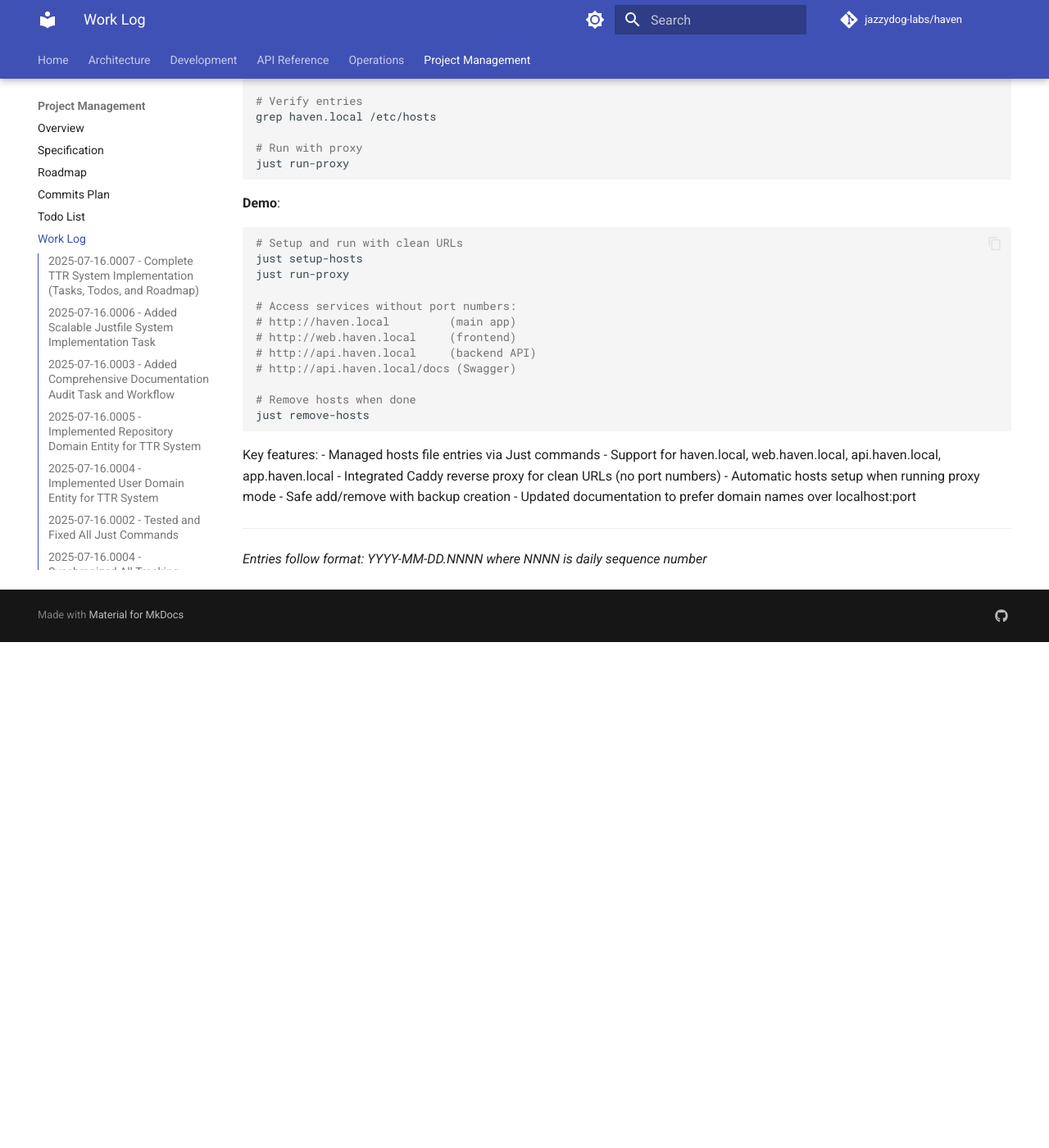
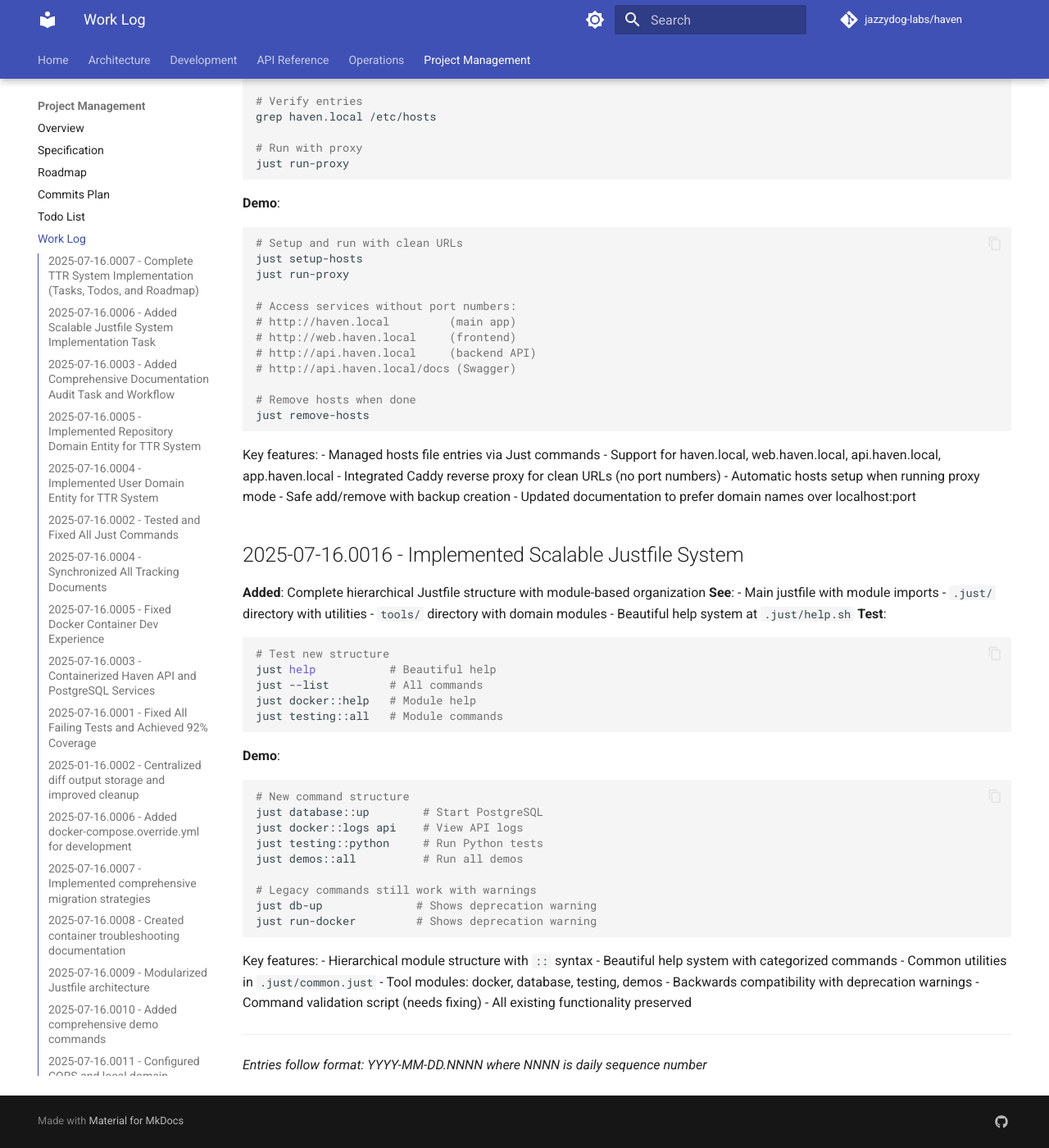
Before and after one commit to jazzydog-labs/haven, an MkDocs documentation site: the page built from docs/project-management/work-log.md, in a window 1280 px wide and 1400 px high, scrolled down 11312 px. Shown: the whole window at 82% size. Built offline with MkDocs 1.6.1 and Material for MkDocs 9.7.7, drawn with Linux system fonts in a browser that asks for light colours; comment, search, counter and statistics services are not loaded; the version menu is left out; before the commit the page ends 12095 px from its top, so only the background shows below that.

Commit message:
feat: Implement scalable Justfile system with hierarchical modules
- Created .just/ directory with common utilities and help system
- Migrated to tools/ directory for domain-specific modules
- Implemented beautiful help system with categorized commands
- Added module syntax with :: for command organization
- Preserved backwards compatibility with deprecation warnings
- Updated CLAUDE.md with new command structure

Module structure:
- docker:: for container operations
- database:: for PostgreSQL management
- testing:: for test commands
- demos:: for demonstration scripts

All existing commands work with the new structure. Legacy commands
show deprecation warnings guiding users to new syntax.

🤖 Generated with [Claude Code](https://claude.ai/code)

Co-Authored-By: Claude <noreply@anthropic.com>

````diff
--- a/docs/project-management/todo.md
+++ b/docs/project-management/todo.md
@@ -20,11 +20,11 @@ This file tracks immediate tasks and notes. For completed work, see `work-log.md
 
 3. **Frontend Development** (Priority 2):
    - [x] CRUD Frontend for Records ✓ COMPLETED 2025-07-16
-   - [ ] Frontend-Backend Sync Workflow (`tasks/open/frontend-backend-sync-workflow.md`)
+   - [x] Frontend-Backend Sync Workflow ✓ COMPLETED 2025-07-16
 
-3. **Containerization Phase 3** (Enhancements):
+4. **Containerization Phase 3** (Enhancements):
    - [x] Set up local HTTPS ✓ COMPLETED 2025-07-16
-   - [ ] Create production-like environment (`tasks/open/production-like-local-env.md`)
+   - [x] Create production-like environment ✓ COMPLETED 2025-07-16
 
 
 
--- a/docs/project-management/work-log.md
+++ b/docs/project-management/work-log.md
@@ -627,6 +627,43 @@ Key features:
 - Safe add/remove with backup creation
 - Updated documentation to prefer domain names over localhost:port
 
+## 2025-07-16.0016 - Implemented Scalable Justfile System
+**Added**: Complete hierarchical Justfile structure with module-based organization
+**See**:
+- Main justfile with module imports
+- `.just/` directory with utilities
+- `tools/` directory with domain modules
+- Beautiful help system at `.just/help.sh`
+**Test**:
+```bash
+# Test new structure
+just help           # Beautiful help
+just --list         # All commands
+just docker::help   # Module help
+just testing::all   # Module commands
+```
+**Demo**:
+```bash
+# New command structure
+just database::up        # Start PostgreSQL
+just docker::logs api    # View API logs
+just testing::python     # Run Python tests
+just demos::all          # Run all demos
+
+# Legacy commands still work with warnings
+just db-up              # Shows deprecation warning
+just run-docker         # Shows deprecation warning
+```
+
+Key features:
+- Hierarchical module structure with `::` syntax
+- Beautiful help system with categorized commands
+- Common utilities in `.just/common.just`
+- Tool modules: docker, database, testing, demos
+- Backwards compatibility with deprecation warnings
+- Command validation script (needs fixing)
+- All existing functionality preserved
+
 ---
 
 *Entries follow format: YYYY-MM-DD.NNNN where NNNN is daily sequence number*
````
Also changed, not shown: other parts of docs/project-management/todo.md (+1 -1 lines), CLAUDE.md (+29 -29 lines), 13 other files.
